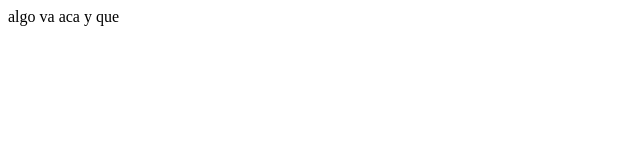
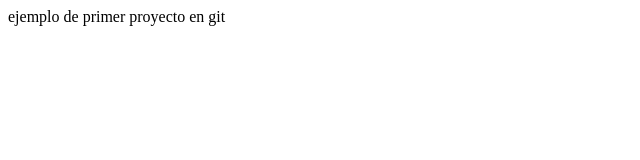
Before and after one commit to zhyler1/proyecto1, a plain HTML site: page index.html in a window 1280 px wide. Shown: the whole page, without its empty margins (0-640 px from the left). Drawn offline with Linux system fonts and the light colour scheme.

Commit message:
segunda modificacipon

```diff
--- a/index.html
+++ b/index.html
@@ -7,6 +7,6 @@
     <title>Document</title>
 </head>
 <body>
-    algo va aca y que
+   ejemplo de primer proyecto en git
 </body>
 </html>
```
